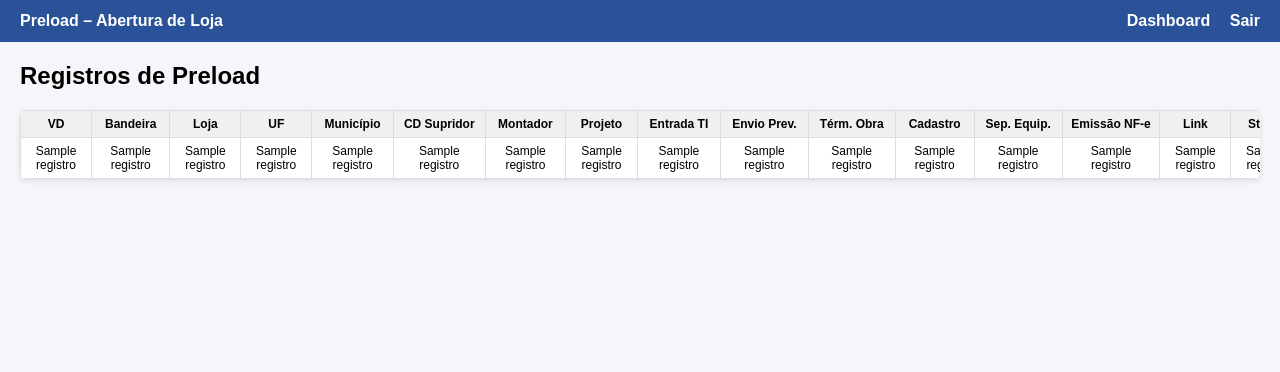
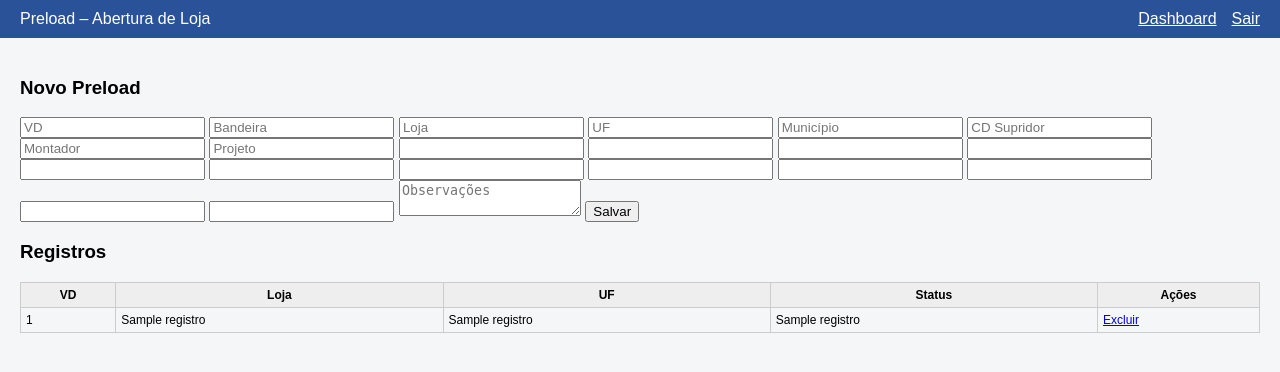
Before and after one commit to ALMDPSP/preload_app, a Flask app: template templates/index.html in a window 1280 px wide. Shown: the top 372 px of the page. Run offline with Flask 3, Linux system fonts and the light colour scheme; the template is opened without the code that fills it: most values are stand-ins (such as "Sample title", 1, 10 or a date in 2020); some libraries are stand-ins or nearby versions.

Commit message:
Refactor index.html for improved styling and structure

```diff
--- a/templates/index.html
+++ b/templates/index.html
@@ -3,159 +3,91 @@
 <head>
 <meta charset="UTF-8">
 <title>Preload – Abertura de Loja</title>
-
 <style>
-body {
-    font-family: Arial, Helvetica, sans-serif;
-    background: #f4f6f9;
-    margin: 0;
-}
-
+body { font-family: Arial; margin: 0; background: #f4f6f8; }
 header {
     background: #2a5298;
-    color: #fff;
-    padding: 12px 20px;
-    display: flex;
-    justify-content: space-between;
-    align-items: center;
+    color: white;
+    padding: 10px 20px;
 }
-
 header a {
-    color: #fff;
-    text-decoration: none;
+    color: white;
+    float: right;
     margin-left: 15px;
-    font-weight: bold;
 }
-
-.container {
-    padding: 20px;
+.container { padding: 20px; }
+table {
+    width: 100%;
+    border-collapse: collapse;
+    font-size: 12px;
 }
-
-h2 {
-    margin-top: 0;
+th, td {
+    border: 1px solid #ccc;
+    padding: 5px;
 }
-
-.table-wrapper {
-    overflow-x: auto;
-    background: #fff;
-    border-radius: 6px;
-    box-shadow: 0 2px 6px rgba(0,0,0,.1);
-}
-
-table {
-    border-collapse: collapse;
-    width: 100%;
-    min-width: 1800px;
-}
-
-th, td {
-    border: 1px solid #ddd;
-    padding: 6px 8px;
-    font-size: 12px;
-    text-align: center;
-}
-
 th {
-    background: #f0f0f0;
-    white-space: nowrap;
-}
-
-.actions a {
-    margin: 0 4px;
-    text-decoration: none;
-    font-weight: bold;
-}
-
-.btn-edit {
-    color: #1e3c72;
-}
-
-.btn-del {
-    color: red;
+    background: #eee;
 }
 </style>
 </head>
-
 <body>
 
 <header>
-    <strong>Preload – Abertura de Loja</strong>
-    <div>
-        <a href="/dashboard">Dashboard</a>
-        <a href="/logout">Sair</a>
-    </div>
+Preload – Abertura de Loja
+<a href="/logout">Sair</a>
+<a href="/">Dashboard</a>
 </header>
 
 <div class="container">
 
-<h2>Registros de Preload</h2>
+<h3>Novo Preload</h3>
 
-<div class="table-wrapper">
+<form method="POST" action="/salvar">
+<input name="vd" placeholder="VD">
+<input name="bandeira" placeholder="Bandeira">
+<input name="loja" placeholder="Loja">
+<input name="uf" placeholder="UF">
+<input name="municipio" placeholder="Município">
+<input name="cd_supridor" placeholder="CD Supridor">
+<input name="montador" placeholder="Montador">
+<input name="projeto" placeholder="Projeto">
+<input name="entrada_ti">
+<input name="envio_previsto">
+<input name="term_obra">
+<input name="cadastro">
+<input name="sep_equip">
+<input name="emissao_nfe">
+<input name="link">
+<input name="status">
+<input name="cnpj">
+<input name="precos_datahub">
+<input name="preloading">
+<input name="em_loja">
+<textarea name="observacoes" placeholder="Observações"></textarea>
+<button>Salvar</button>
+</form>
+
+<h3>Registros</h3>
+
 <table>
-<thead>
 <tr>
-    <th>VD</th>
-    <th>Bandeira</th>
-    <th>Loja</th>
-    <th>UF</th>
-    <th>Município</th>
-    <th>CD Supridor</th>
-    <th>Montador</th>
-    <th>Projeto</th>
-    <th>Entrada TI</th>
-    <th>Envio Prev.</th>
-    <th>Térm. Obra</th>
-    <th>Cadastro</th>
-    <th>Sep. Equip.</th>
-    <th>Emissão NF-e</th>
-    <th>Link</th>
-    <th>Status</th>
-    <th>CNPJ</th>
-    <th>Preços/DataHub</th>
-    <th>Preloading</th>
-    <th>Em Loja</th>
-    <th>Observações</th>
-    <th>Ações</th>
+<th>VD</th><th>Loja</th><th>UF</th><th>Status</th><th>Ações</th>
 </tr>
-</thead>
 
-<tbody>
 {% for r in registros %}
 <tr>
-    <td>{{ r[1] }}</td>
-    <td>{{ r[2] }}</td>
-    <td>{{ r[3] }}</td>
-    <td>{{ r[4] }}</td>
-    <td>{{ r[5] }}</td>
-    <td>{{ r[6] }}</td>
-    <td>{{ r[7] }}</td>
-    <td>{{ r[8] }}</td>
-    <td>{{ r[9] }}</td>
-    <td>{{ r[10] }}</td>
-    <td>{{ r[11] }}</td>
-    <td>{{ r[12] }}</td>
-    <td>{{ r[13] }}</td>
-    <td>{{ r[14] }}</td>
-    <td>{{ r[15] }}</td>
-    <td>{{ r[16] }}</td>
-    <td>{{ r[17] }}</td>
-    <td>{{ r[18] }}</td>
-    <td>{{ r[19] }}</td>
-    <td>{{ r[20] }}</td>
-    <td>{{ r[21] }}</td>
-    <td class="actions">
-        <a class="btn-edit" href="/editar/{{ r[0] }}">Editar</a>
-        |
-        <a class="btn-del" href="/excluir/{{ r[0] }}">Excluir</a>
-    </td>
+<td>{{ r[0] }}</td>
+<td>{{ r[2] }}</td>
+<td>{{ r[3] }}</td>
+<td>{{ r[15] }}</td>
+<td>
+<a href="/excluir/{{ r[0] }}">Excluir</a>
+</td>
 </tr>
 {% endfor %}
-</tbody>
 
 </table>
-</div>
 
 </div>
-
 </body>
 </html>
```
